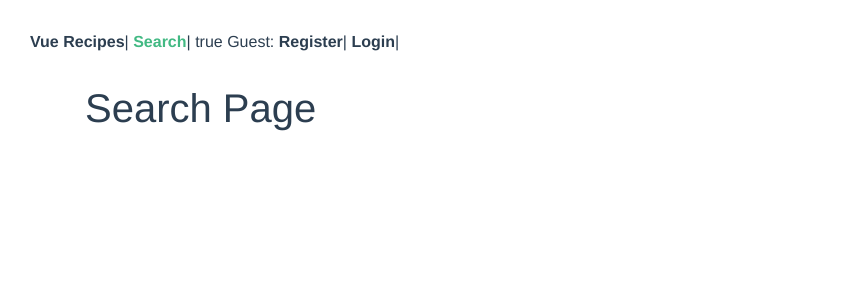
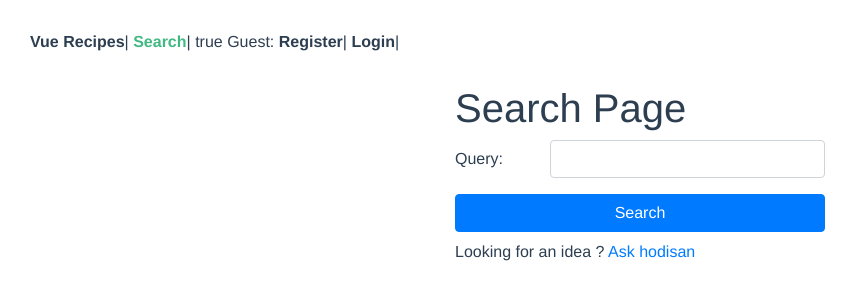
Before and after one commit to Web-Development-Environments-2022/assignment3-3-311163018_205795016, a Vue app: page /#/search in a window 1280 px wide. Shown: the top 300 px of the page, without its empty margins (0-858 px from the left). Built offline with nearby package versions, Linux system fonts and the light colour scheme.

Commit message:
initial search page

```diff
--- a/src/pages/SearchPage.vue
+++ b/src/pages/SearchPage.vue
@@ -1,5 +1,112 @@
 <template>
   <div class="container">
     <h1 class="title">Search Page</h1>
+    <b-form @submit.prevent="onSearch">
+      <b-form-group
+        id="input-group-query"
+        label-cols-sm="3"
+        label="Query:"
+        label-for="Query"
+      >
+        <b-form-input
+          id="Query"
+          v-model="$v.form.query.$model"
+          type="text"
+          :state="validateState('query')"
+        ></b-form-input>
+        <b-form-invalid-feedback>
+          Query is required
+        </b-form-invalid-feedback>
+      </b-form-group>
+
+      <b-button
+        type="submit"
+        variant="primary"
+        style="width:100px;display:block;"
+        class="mx-auto w-100"
+        >Search</b-button
+      >
+      <div class="mt-2">
+        Looking for an idea ?
+        <router-link to="register"> Ask hodisan</router-link>
+      </div>
+    </b-form>
+    <b-alert
+      class="mt-2"
+      v-if="form.submitError"
+      variant="warning"
+      dismissible
+      show
+    >
+      Login failed: {{ form.submitError }}
+    </b-alert>
   </div>
 </template>
+
+
+<script>
+import { required } from "vuelidate/lib/validators";
+export default {
+  name: "Search",
+  data() {
+    return {
+      form: {
+        query: "",
+        submitError: undefined
+      }
+    };
+  },
+  validations: {
+    form: {
+      query: {
+        required
+      }
+    }
+  },
+  methods: {
+    validateState(param) {
+      const { $dirty, $error } = this.$v.form[param];
+      return $dirty ? !$error : null;
+    },
+    async Search() {
+      try {
+
+        const response = await this.axios.post(
+          // "https://test-for-3-2.herokuapp.com/user/Login",
+          this.$root.store.server_domain +"/Login",
+          // "http://132.72.65.211:80/Login",
+          // "http://132.73.84.100:80/Login",
+
+          {
+            query: this.form.query
+          }
+        );
+        // console.log(response);
+        // this.$root.loggedIn = true;
+        console.log(this.$root.store.search);
+        this.$root.store.login(this.form.query);
+        this.$router.push("/");
+      } catch (err) {
+        console.log(err.response);
+        this.form.submitError = err.response.data.message;
+      }
+    },
+    onSearch() {
+      // console.log("login method called");
+      this.form.submitError = undefined;
+      this.$v.form.$touch();
+      if (this.$v.form.$anyError) {
+        return;
+      }
+      // console.log("login method go");
+
+      this.Search();
+    }
+  }
+};
+</script>
+<style lang="scss" scoped>
+.container {
+  max-width: 400px;
+}
+</style>
```
Also changed, not shown: 1 other file (tests, documents, lock files or other folders).
